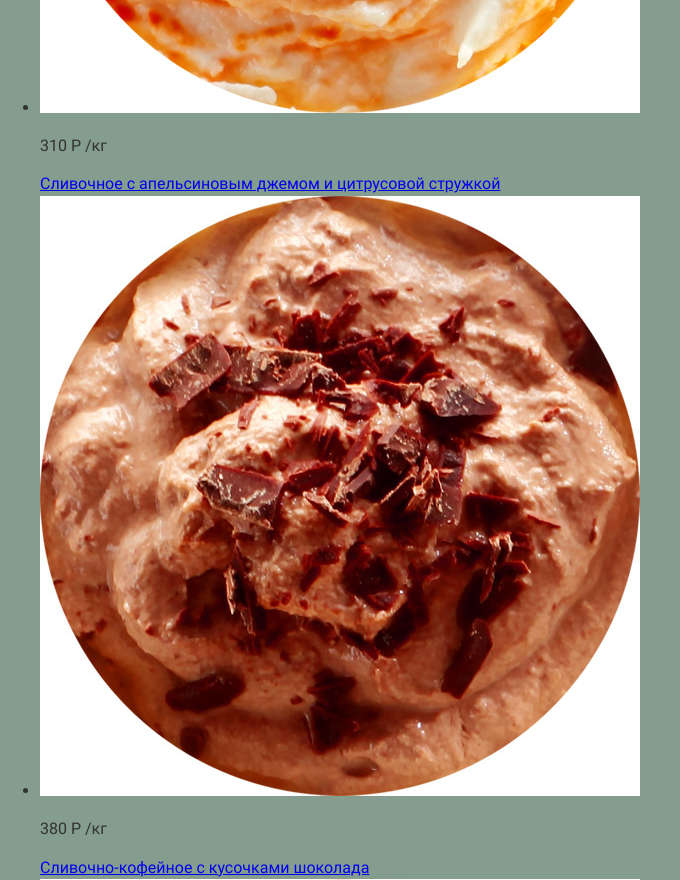
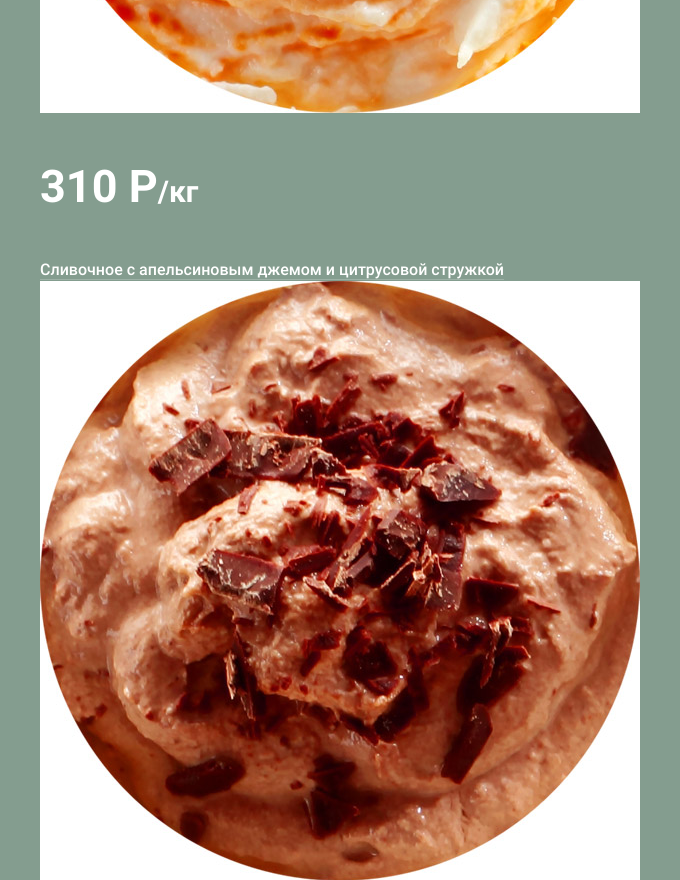
Before and after one commit to dmfedotov/glacy, a website: page docs/index.html in a window 1280 px wide. Shown: the part 4980-5860 px from the top of the page, without its empty margins (0-680 px from the left). Drawn offline with Linux system fonts and the light colour scheme; files whose address does not match are found by name.

Commit message:
Добавляет базовую стилизацию блоку hits

```diff
--- /dev/null
+++ b/source/sass/blocks/hits.scss
@@ -0,0 +1,34 @@
+.hits__list {
+  list-style-type: none;
+}
+
+.hits__price {
+  font-weight: 700;
+  font-size: 45px;
+  line-height: 1;
+  color: #ffffff;
+}
+
+.hits__price span {
+  font-size: 30px;
+  line-height: 1.5;
+}
+
+.hits__name {
+  font-weight: 500;
+  line-height: 1.4;
+  color: #ffffff;
+  text-decoration: none;
+
+  border-bottom: 1px solid rgba(255,255,255,0.2);
+
+  &:hover {
+    color: #e84d37;
+
+    border-bottom-color: #f9cdc4;
+  }
+
+  &:active {
+    color: #cc4331;
+  }
+}
--- a/source/sass/style.scss
+++ b/source/sass/style.scss
@@ -10,3 +10,4 @@
 @import "blocks/schedule";
 @import "blocks/offer";
 @import "blocks/banners";
+@import "blocks/hits";
```
Also changed, not shown: docs/index.html (+4 -4 lines), source/index.html (+4 -4 lines), docs/css/style.min.css.
